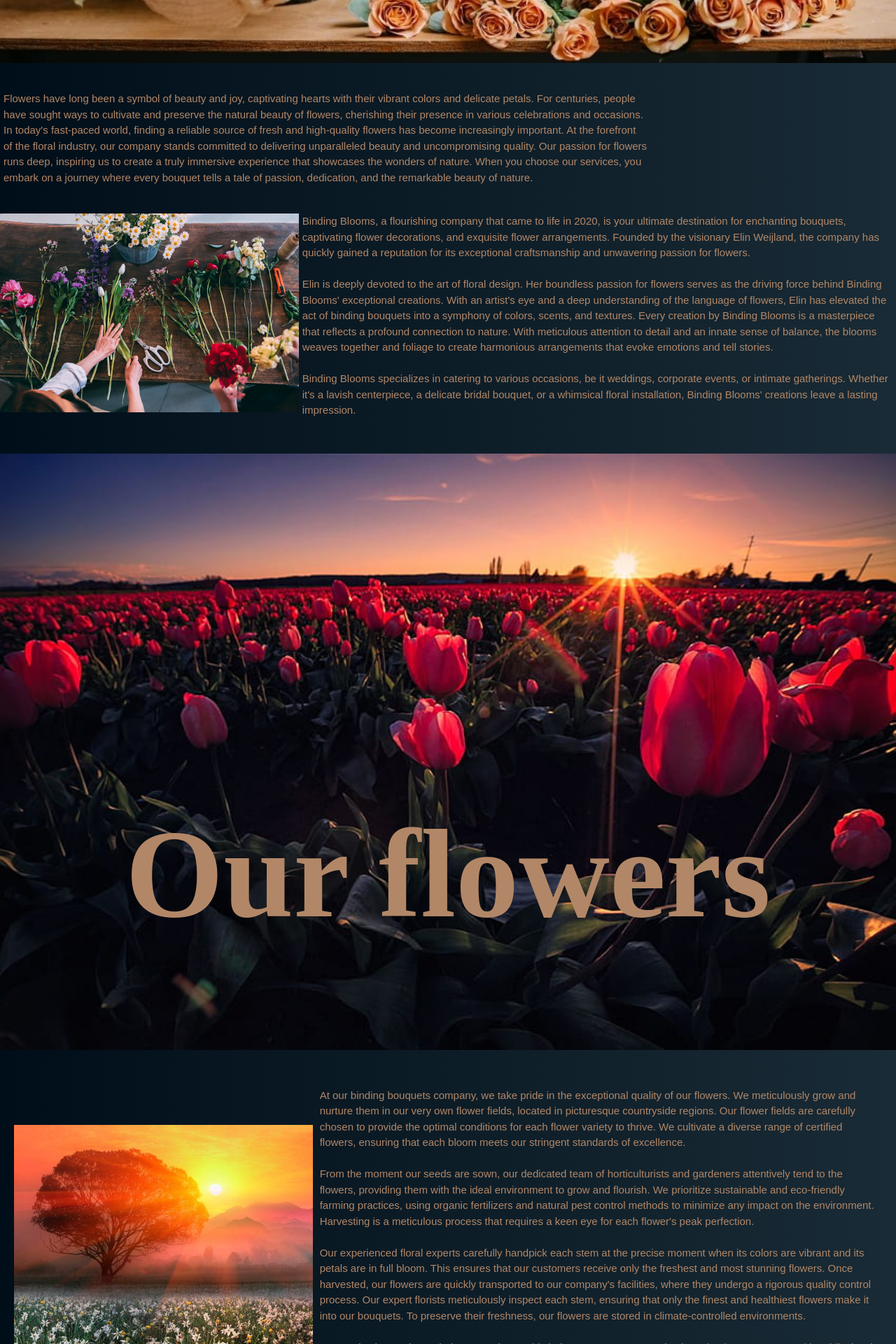
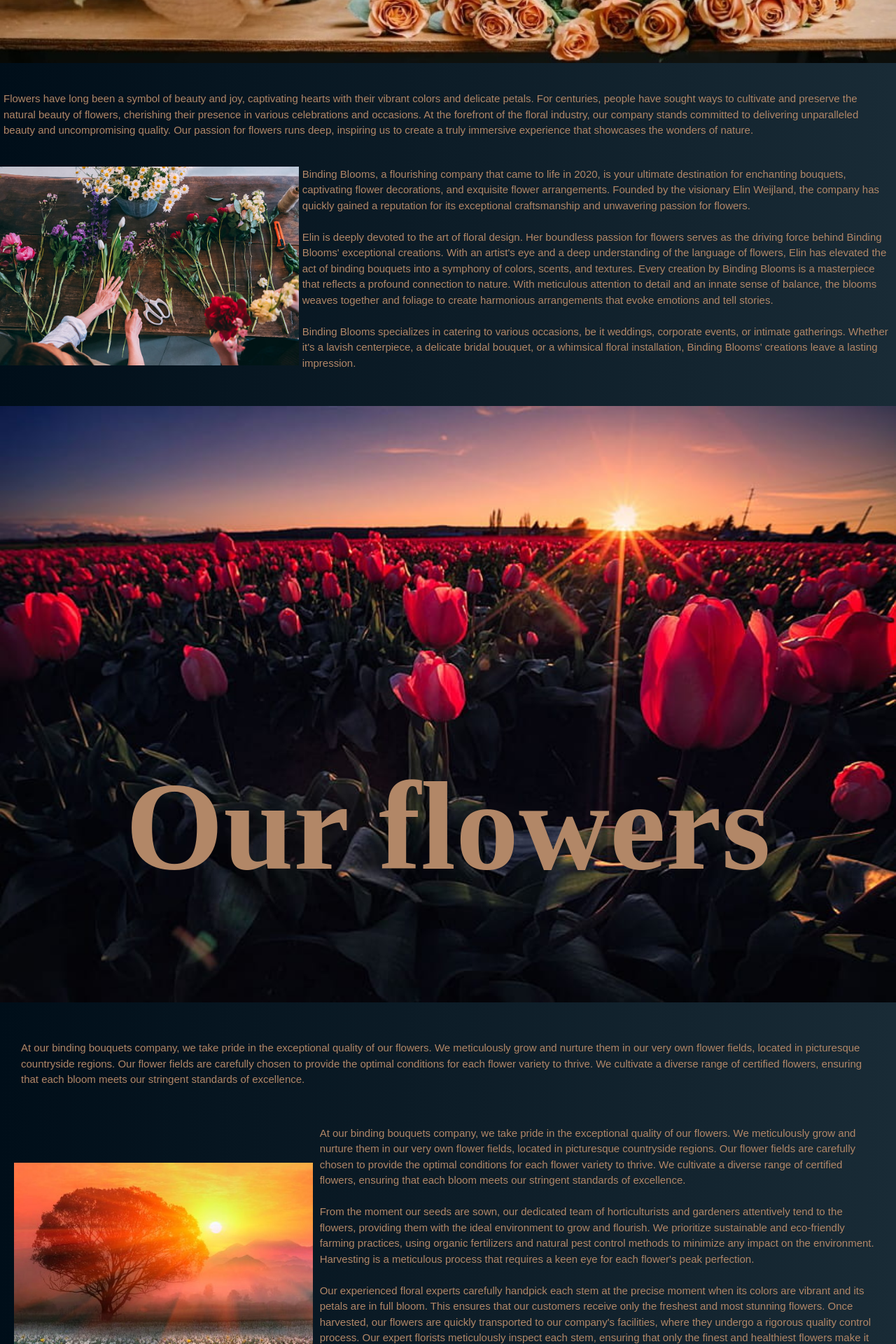
Before and after one commit to JennyWeij/BindingBlooms, a React (Vite) app: page / in a window 1280 px wide. Shown: the part 760-2680 px from the top of the page at 70% size. Built offline with nearby package versions, Linux system fonts and the light colour scheme.

Commit message:
snyggat till texten efter bilderna

```diff
--- a/src/components/Footer.tsx
+++ b/src/components/Footer.tsx
@@ -53,7 +53,7 @@ function Footer() {
             mr="5px"
             fontSize={{ base: "12px", md: "17px" }}
           >
-            Contact
+            Contact:
             <br />
             +44 20 1234 5678
             <br />
--- a/src/pages/AboutPage.tsx
+++ b/src/pages/AboutPage.tsx
@@ -34,6 +34,28 @@ function AboutPage() {
               About us
             </Box>
           </Flex>
+
+          <Box>
+            <Text
+              mt={{ base: "20px", md: "54px" }}
+              fontSize={{ base: "12px", md: "15px" }}
+              fontFamily="SourceSansRegular"
+              textAlign={{ base: "center", md: "start" }}
+              mr={{ base: "10px", md: "25px" }}
+              ml={{ base: "10px", md: "30px" }}
+              color="#B28767"
+            >
+              <span>
+                Binding Blooms specializes in offering exquisite floral
+                experiences. Our expert florists carefully select the finest
+                blooms, artfully arranging them to create captivating displays
+                that are perfect for any occasion. Whether you're looking for a
+                small centerpiece or an elaborate floral installation, our
+                skilled team excels in transforming spaces with impeccable
+                flower decorations that leave a lasting impression. <br />
+              </span>
+            </Text>
+          </Box>
 
           {/* GRID */}
           <Grid
--- a/src/pages/CoursesPage.tsx
+++ b/src/pages/CoursesPage.tsx
@@ -49,23 +49,22 @@ function CoursesPage() {
 
         <Box>
           <Text
-            fontSize={{ base: "15px", md: "20px" }}
+            fontSize={{ base: "15px", md: "15px" }}
             fontFamily="SourceSansRegular"
-            mr={{ base: "5px", md: "250px" }}
-            ml={{ base: "5px", md: "250px" }}
+            mr={{ base: "15px", md: "5px" }}
+            ml={{ base: "15px", md: "58px" }}
             mt={{ base: "35px", md: "40px" }}
-            textAlign={{ base: "center", md: "center" }}
+            textAlign={{ base: "start", md: "start" }}
             color="#B28767"
           >
             <span>
               In our exclusive floral courses you will learn the art of creating
-              beautiful bouquets, <br />
-              flower arrangements and stunning flower decorations. <br />
-              Join us to discover the secrets behind crafting breathtaking
-              bouquets that exude elegance and charm. <br />
-              Our experienced instructors will guide you through the process of
-              selecting the finest blooms
-              <br /> and arranging them in unique and captivating designs.
+              beautiful bouquets, flower arrangements and stunning flower
+              decorations. Join us to discover the secrets behind crafting
+              breathtaking bouquets that exude elegance and charm. Our
+              experienced instructors will guide you through the process of
+              selecting the finest blooms and arranging them in unique and
+              captivating designs.
             </span>
           </Text>
         </Box>
--- a/src/pages/FlowersPage.tsx
+++ b/src/pages/FlowersPage.tsx
@@ -33,6 +33,28 @@ function FlowersPage() {
             Our flowers
           </Box>
         </Flex>
+
+        <Box>
+          <Text
+            mt={{ base: "20px", md: "54px" }}
+            fontSize={{ base: "12px", md: "15px" }}
+            fontFamily="SourceSansRegular"
+            textAlign={{ base: "center", md: "start" }}
+            mr={{ base: "10px", md: "25px" }}
+            ml={{ base: "10px", md: "30px" }}
+            color="#B28767"
+          >
+            <span>
+              At our binding bouquets company, we take pride in the exceptional
+              quality of our flowers. We meticulously grow and nurture them in
+              our very own flower fields, located in picturesque countryside
+              regions. Our flower fields are carefully chosen to provide the
+              optimal conditions for each flower variety to thrive. We cultivate
+              a diverse range of certified flowers, ensuring that each bloom
+              meets our stringent standards of excellence. <br />
+            </span>
+          </Text>
+        </Box>
 
         {/* GRID */}
         <Grid
--- a/src/pages/StartPage.tsx
+++ b/src/pages/StartPage.tsx
@@ -65,10 +65,10 @@ function StartPage() {
           <Text
             fontSize={{ base: "12px", md: "15px" }}
             fontFamily="SourceSansRegular"
-            mr={{ base: "5px", md: "355px" }}
+            mr={{ base: "5px", md: "15px" }}
             ml="5px"
             mt={{ base: "15px", md: "40px" }}
-            textAlign={{ base: "center", md: "start" }}
+            textAlign={{ base: "start", md: "start" }}
             color="#B28767"
           >
             <span>
@@ -76,15 +76,11 @@ function StartPage() {
               hearts with their vibrant colors and delicate petals. For
               centuries, people have sought ways to cultivate and preserve the
               natural beauty of flowers, cherishing their presence in various
-              celebrations and occasions. In today's fast-paced world, finding a
-              reliable source of fresh and high-quality flowers has become
-              increasingly important. At the forefront of the floral industry,
-              our company stands committed to delivering unparalleled beauty and
-              uncompromising quality. Our passion for flowers runs deep,
-              inspiring us to create a truly immersive experience that showcases
-              the wonders of nature. When you choose our services, you embark on
-              a journey where every bouquet tells a tale of passion, dedication,
-              and the remarkable beauty of nature.
+              celebrations and occasions. At the forefront of the floral
+              industry, our company stands committed to delivering unparalleled
+              beauty and uncompromising quality. Our passion for flowers runs
+              deep, inspiring us to create a truly immersive experience that
+              showcases the wonders of nature.
             </span>
           </Text>
         </Box>
```
